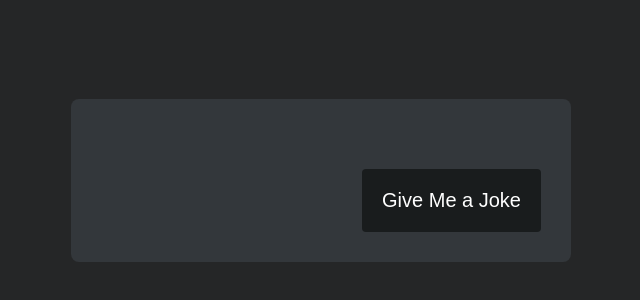
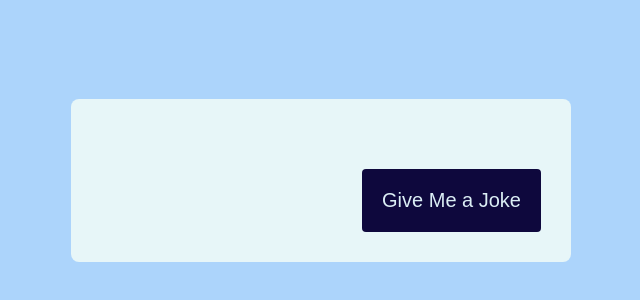
Before and after one commit to GSG-FC02/API-A.Sabbah-Ibrahim, a plain HTML site: page index.html in a window 1280 px wide. Shown: the part 220-520 px from the top of the page, without its empty margins (319-959 px from the left). Drawn offline with Linux system fonts and the light colour scheme.

Commit message:
style changes relates #8

```diff
--- a/style.css
+++ b/style.css
@@ -6,7 +6,7 @@
     font-size: 10px;
 }
 body {
-    background-color: rgb(37, 38, 39);
+    background-color: rgb(172, 212, 251);
     color: white;
 
 }
@@ -22,7 +22,8 @@ section{
     width: 90%;
     max-width: 500px;
     margin: 0 auto;
-    background-color: rgb(51, 55, 59);
+    background-color: rgb(231, 246, 248);
+    color:rgb(14, 8, 61) ;
     border-radius: 8px;
     padding: 3rem;
     display: flex;
@@ -39,11 +40,14 @@ button{
     width: fit-content;
     padding: 2rem;
     font-size: 2rem;
-    background-color: rgb(25, 28, 29);
-    color: white;
+    background-color: rgb(14, 8, 61);
+    color: rgb(219, 238, 245);
     border: none;
     border-radius: 4px;
     cursor: pointer;
     align-self: flex-end;
 
 }
+button:hover{
+    padding: 1rem;
+}
```
